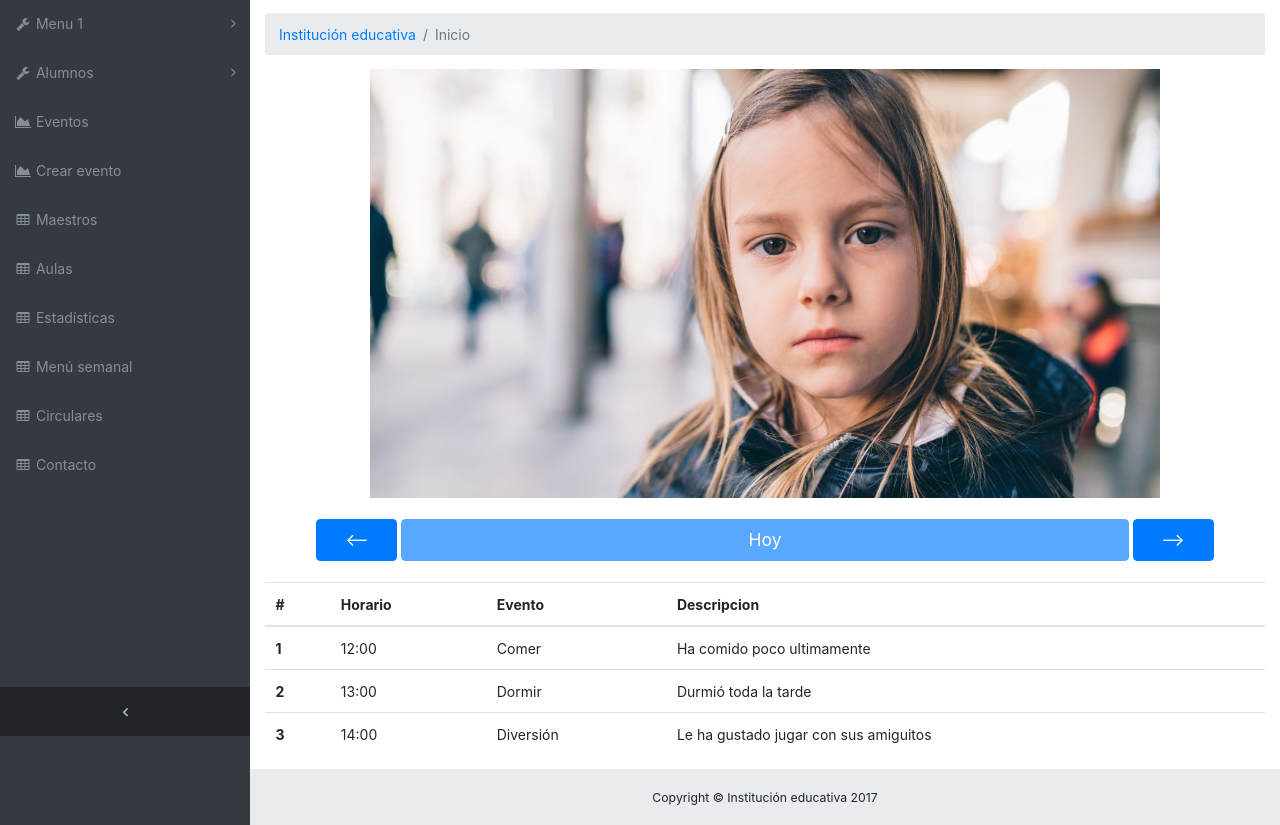
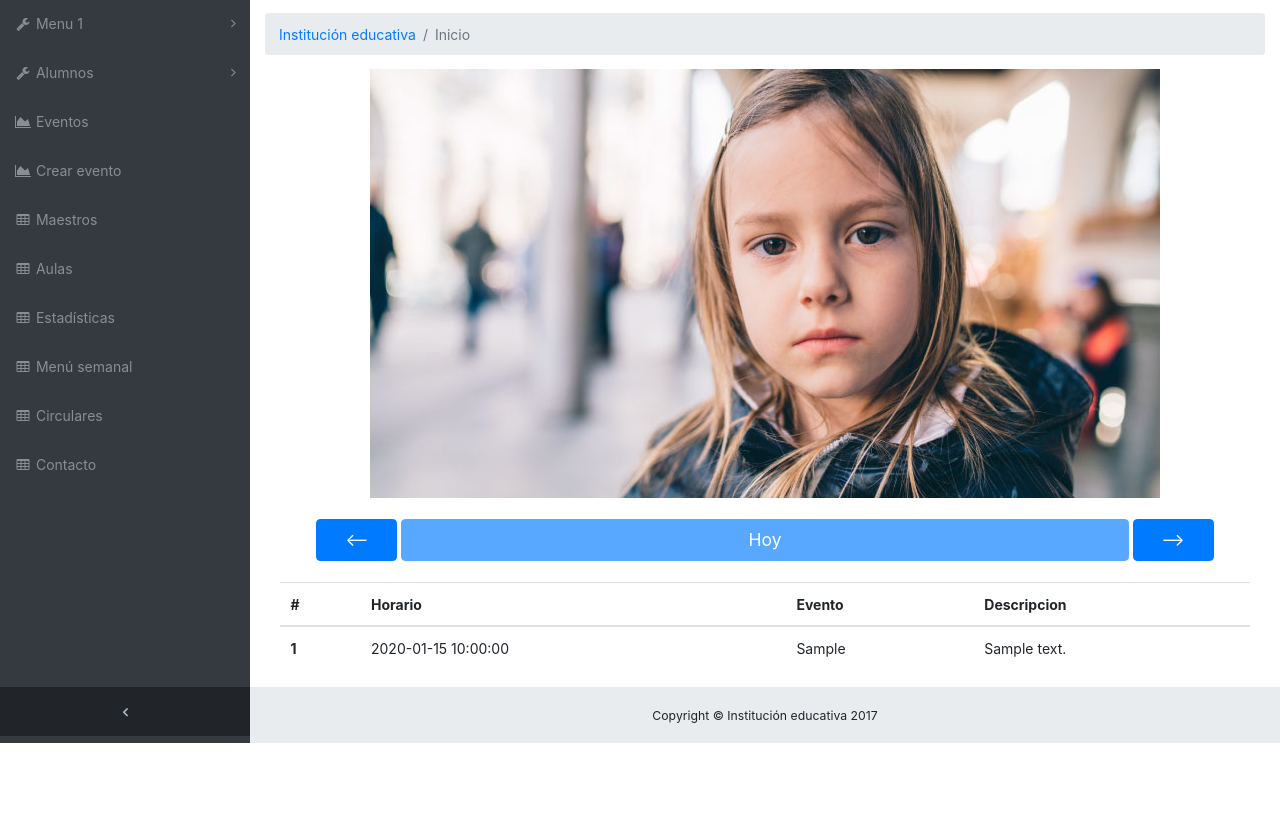
Before and after one commit to faq1988/institucion_educativa, a CodeIgniter app: page /institucion_educativa/Welcome/eventos in a window 1280 px wide. Shown: the part 57-882 px from the top of the page. After the commit the page ends 800 px from the top, so only its background shows below. Run offline with CodeIgniter, Linux system fonts and the light colour scheme; the visitor is signed in with stand-in values (Sample User, id 1); tables that the repository leaves empty or names only in its code hold one stand-in row (values such as "Sample post"); some libraries are stand-ins or nearby versions.

Commit message:
Carga tabla de eventos desde BD

```diff
--- a/application/controllers/Welcome.php
+++ b/application/controllers/Welcome.php
@@ -26,10 +26,16 @@ class Welcome extends CI_Controller {
     {
       redirect('login');
     }
+		$data=array();
+		$this->load->model('evento_model');
+		$eventos=  $this->evento_model->obtener_eventos();
+
+		if (isset($eventos))
+		$data['eventos']= $eventos->result();
 
     $this -> load -> view('menu');
     $this -> load -> view('header');
-	$this -> load -> view('eventos');
+		$this -> load -> view('eventos', $data);
   }
 
 
--- /dev/null
+++ b/application/models/evento_model.php
@@ -0,0 +1,44 @@
+<?php
+defined('BASEPATH') OR exit('No direct script access allowed');
+
+class Evento_model extends CI_Model{
+
+
+
+public function __construct()
+{
+  parent::__construct();
+}
+
+
+
+
+function crear_evento($data){
+		/*
+		$this->db->insert('evento', array('nombre'=>$data['nombre'], 'apellido'=>$data['apellido'],
+			'edad'=>$data['edad'], 'dni'=>$data['dni'], 'email'=>$data['email'], 'direccion'=>$data['direccion'],'ciudad'=>$data['ciudad'],'tipo'=>$tipo));
+*/
+	}
+
+
+
+  function obtener_eventos(){
+
+  		$query = $this->db->get('evento');
+  		if ($query->num_rows() >0 ) return $query;//->result();
+
+  			}
+
+
+
+
+
+
+
+
+
+
+}
+
+
+?>
--- a/application/views/eventos.php
+++ b/application/views/eventos.php
@@ -44,7 +44,10 @@
 
 </br>
 
-
+<?php
+    if (isset($eventos)){
+     for($i=0; $i<sizeof($eventos); $i++){ ?>
+<div class="container">
             <table class="table">
               <thead class="thead-default">
                 <tr>
@@ -57,25 +60,15 @@
               <tbody>
                 <tr>
                   <th scope="row">1</th>
-      <td>12:00</td>
-      <td>Comer</td>
-      <td>Ha comido poco ultimamente</td>
+                  <td><?php echo $eventos[$i]->fechahora;?></td>
+                  <td><?php echo $eventos[$i]->accion;?></td>
+                  <td><?php echo $eventos[$i]->descripcion;?></td>
                 </tr>
-    <tr>
-      <th scope="row">2</th>
-      <td>13:00</td>
-      <td>Dormir</td>
-      <td>Durmió toda la tarde</td>
-    </tr>
-    <tr>
-      <th scope="row">3</th>
-      <td>14:00</td>
-      <td>Diversión</td>
-      <td>Le ha gustado jugar con sus amiguitos</td>
-    </tr>
+
               </tbody>
             </table>
-
+          </div>
+      <?php } }?>
 
 </center>
 
```
Lines whose indentation alone changed are shown as unchanged.
